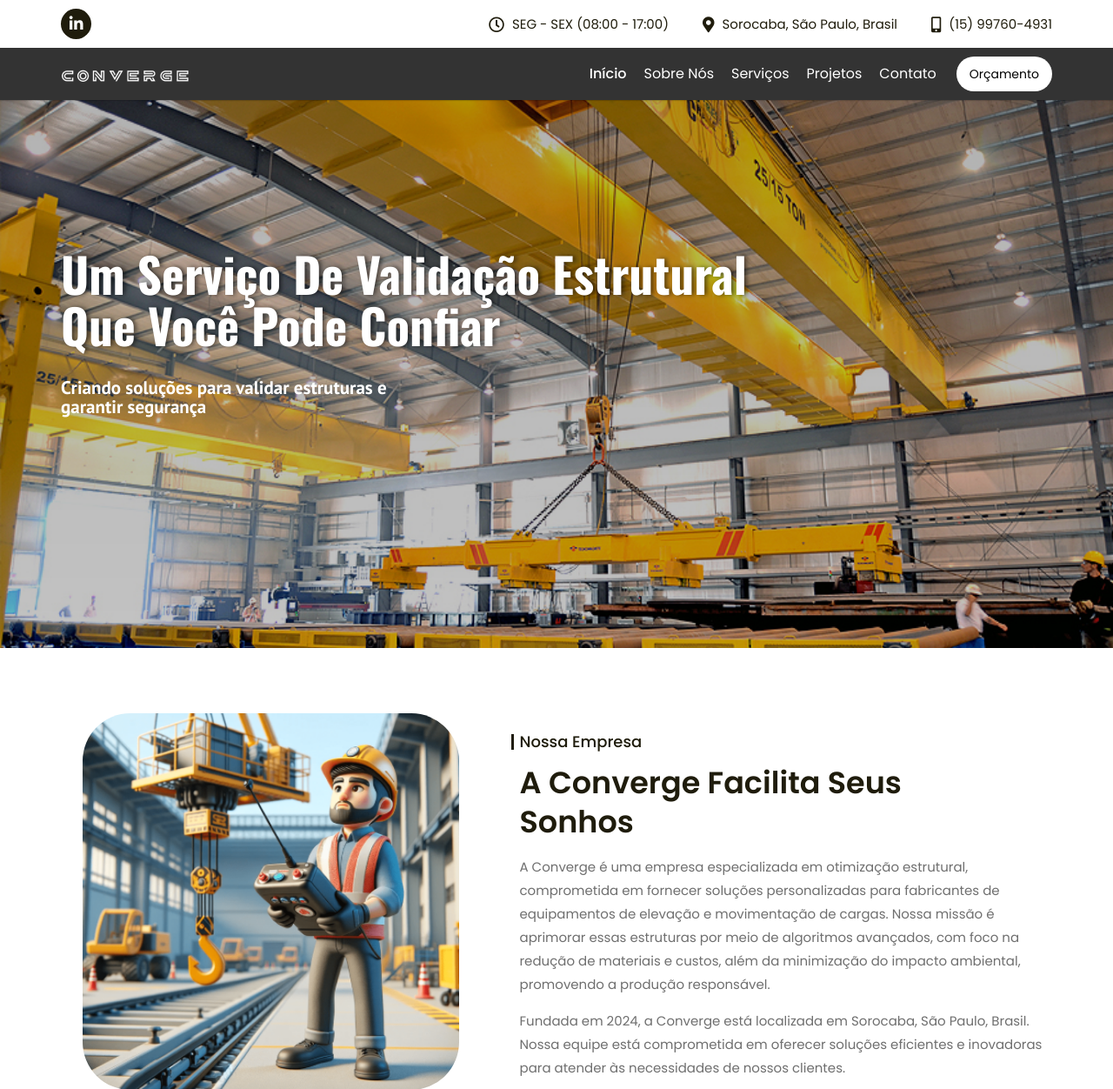
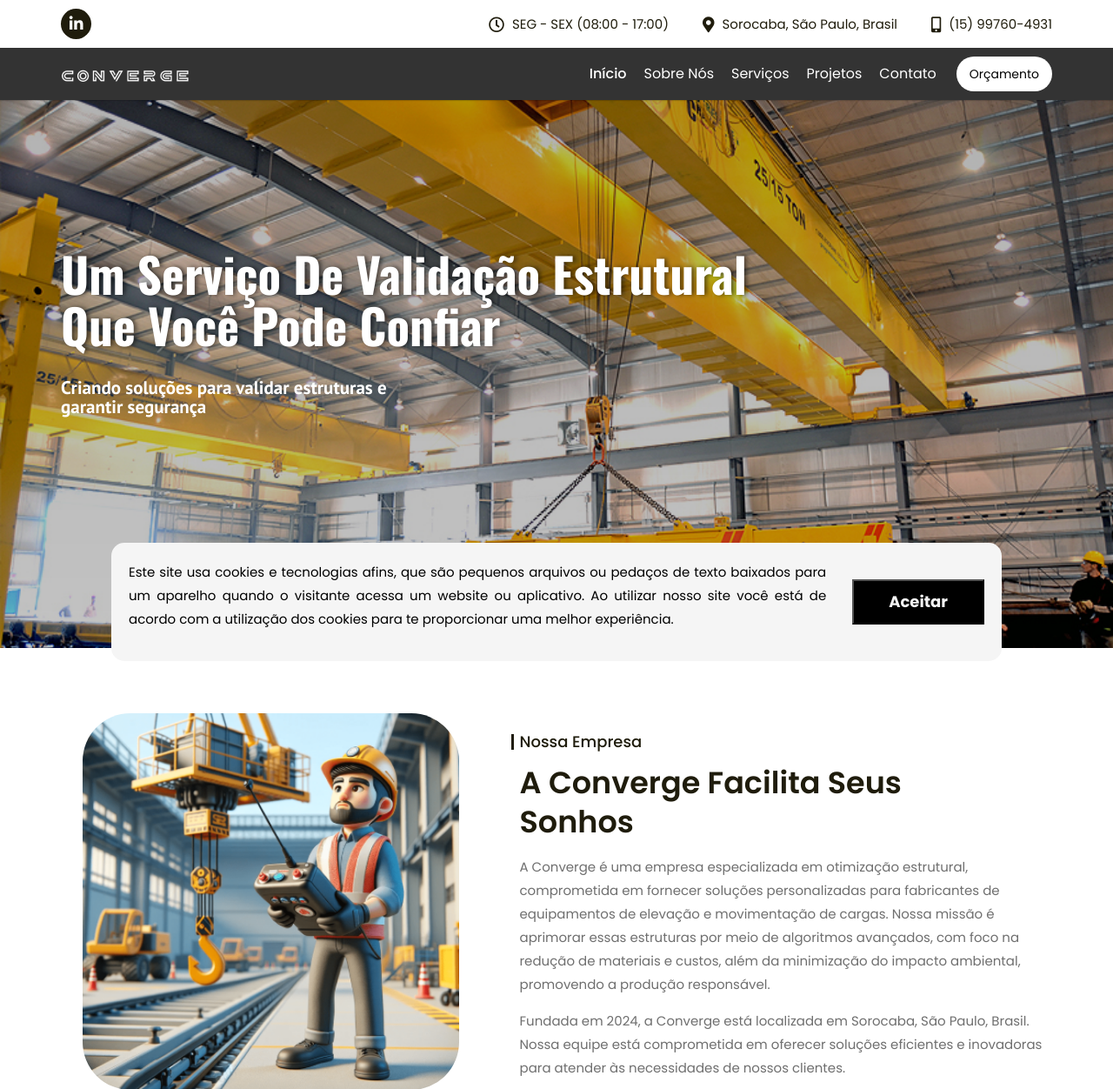
Before and after one commit to GitHubDoLeoz/Converging, a PHP site: page /index.html in a window 1280 px wide. Shown: the top 1252 px of the page at 87% size. Run offline with PHP 8.4, Linux system fonts and the light colour scheme; some libraries are stand-ins or nearby versions.

Commit message:
Mensagem de cookie OK

```diff
--- a/css/custom.css
+++ b/css/custom.css
@@ -145,13 +145,14 @@
 
 .cookies-msg {
     width: 80%;
-    background-color: #fff;
+    background-color: #f5f5f5;
     position: fixed;
     bottom: 5%;
     left: 50%;
     transform: translate(-50%);
     border-radius: 15px;
     display: none;
+    z-index: 1000;
 }
 
 .cookies-msg.mostrar {
@@ -162,6 +163,7 @@
     display: flex;
     align-items: center;
     text-align: justify;
+    color: #000;
     padding: 20px;
 }
 
@@ -171,7 +173,7 @@
 
 .cookies-msg .cookies-btn button {
     background-color: #000;
-    color: #fff;
+    color: #f5f5f5;
     font-weight: 700;
     font-size: 18px;
     padding: 10px 40px;
--- a/index.html
+++ b/index.html
@@ -7,13 +7,10 @@
   <meta name="viewport" content="width=device-width, initial-scale=1, minimum-scale=1, maximum-scale=1">
   <title>Converge
   </title>
-  <!-- Bootstrap CSS -->
   <link rel="stylesheet" href="css/bootstrap.min.css">
-  <!----css3---->
   <link rel="stylesheet" href="css/custom.css">
 
   <link rel="stylesheet" href="font/flaticon.css">
-  <!-- SLIDER REVOLUTION 4.x CSS SETTINGS -->
   <link rel="stylesheet" type="text/css" href="css/settings.css" media="screen" />
 
   <link rel="preconnect" href="https://fonts.googleapis.com">
@@ -39,7 +36,7 @@
 <body>
 
   <div class="cookies-msg" id="cookies-msg">
-    <div class="cookies=txt">
+    <div class="cookies-txt">
       <p>
         Este site usa cookies e tecnologias afins, que são pequenos arquivos ou pedaços de texto baixados para um
         aparelho quando o visitante acessa um website ou aplicativo. Ao utilizar nosso site você está de acordo com a
@@ -51,7 +48,7 @@
     </div>
   </div>
 
-  <script scr="cookies.js"></script>
+  <script src="js/cookies.js"></script>
 
   <div class="header" id="header">
     <header class="header-area header-style-two">
@@ -477,8 +474,8 @@
                 <p><span style="color: rgb(68, 68, 68);">Esperemos que esteja esclarecido e, como mencionado
                     anteriormente, se houver algo que você não tem certeza se precisa ou não, geralmente é mais seguro
                     deixar os cookies ativados, caso interaja com um dos recursos que você usa em nosso site.</span></p>
-                <p><span style="color: rgb(68, 68, 68);">Esta política é efetiva a partir de&nbsp;1 August 2024
-                    00:12</span></p>
+                <p><span style="color: rgb(68, 68, 68);">Esta política é efetiva a partir de&nbsp;1 de Agosto de
+                    2024.</span></p>
               </dialog>
             </div>
 
--- a/js/cookies.js
+++ b/js/cookies.js
@@ -1,13 +1,14 @@
-var msgCookies = document.getElementById('cookies-msg')
+var msgCookies = document.getElementById('cookies-msg');
+
+localStorage.removeItem('lgpd');
 
 function aceito() {
-    localStorage.lgpd = "sim"
-    msgCookies.classList.remove('mostrar')
+    localStorage.lgpd = "sim";
+    msgCookies.classList.remove('mostrar');
 }
 
-if (localStorage.lgpd == 'sim') {
-    msgCookies.classList.remove('mostrar')
+if (localStorage.lgpd === 'sim') {
+    msgCookies.classList.remove('mostrar');
+} else {
+    msgCookies.classList.add('mostrar');
 }
-else {
-    msgCookies.classList.add('mostrar')
-}
```
